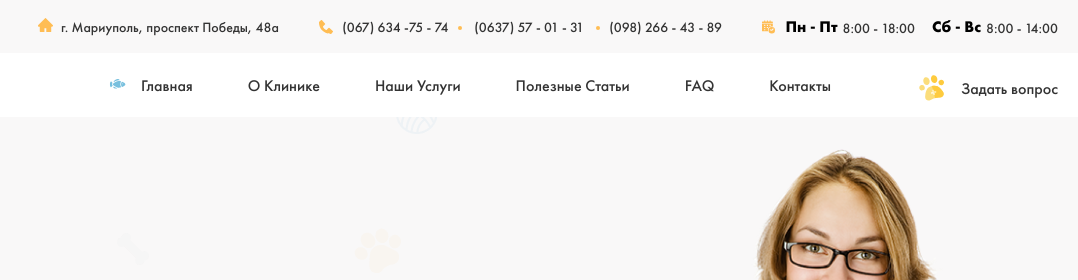
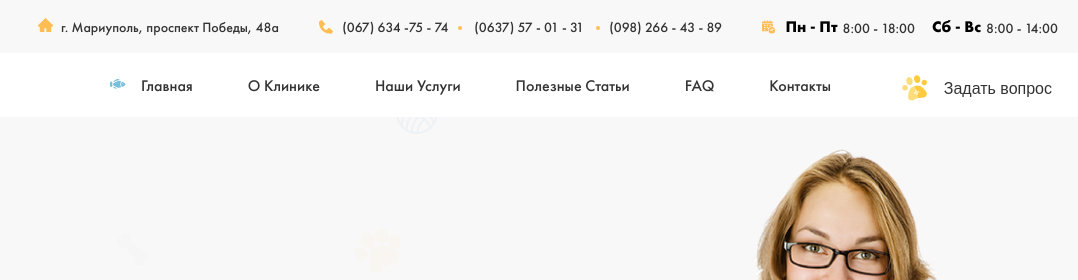
Before and after one commit to Shakhzod-Xojamberdiyev/exam-2, a plain HTML site: page clinic.html in a window 1280 px wide. Shown: the top 280 px of the page, 202-1280 px from the left. Drawn offline with Linux system fonts and the light colour scheme; files whose address does not match are found by name.

Commit message:
Add something

```diff
--- a/clinic.html
+++ b/clinic.html
@@ -94,7 +94,7 @@
                             </a>
                         </li>
                     </ul>
-                    <a class="bottom__bt" href="#">Задать вопрос</a>
+                    <button class="bottom__bt" href="#">Задать вопрос</button>
                 </div>
             </div>
         </div>
```
